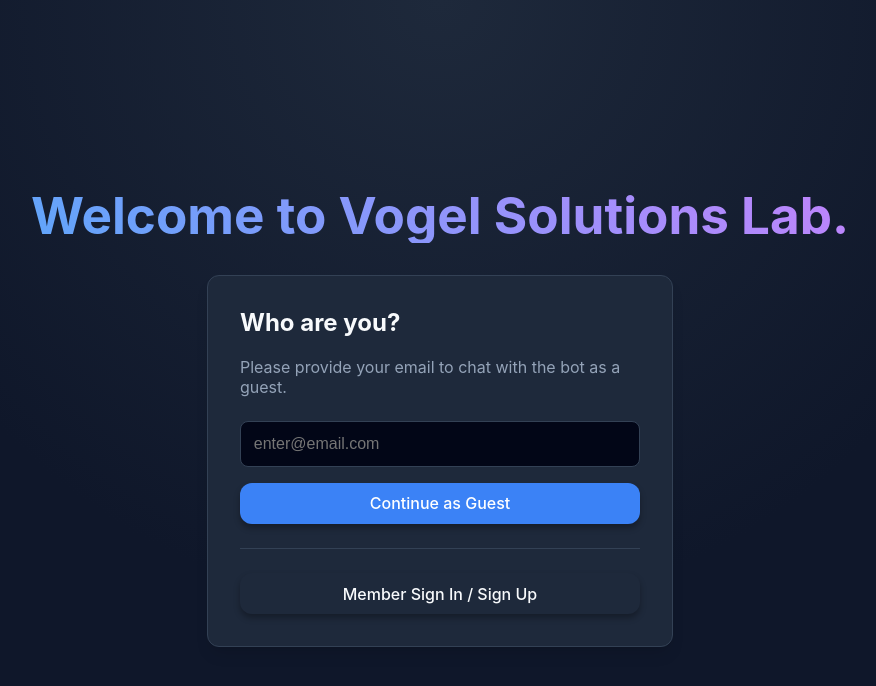
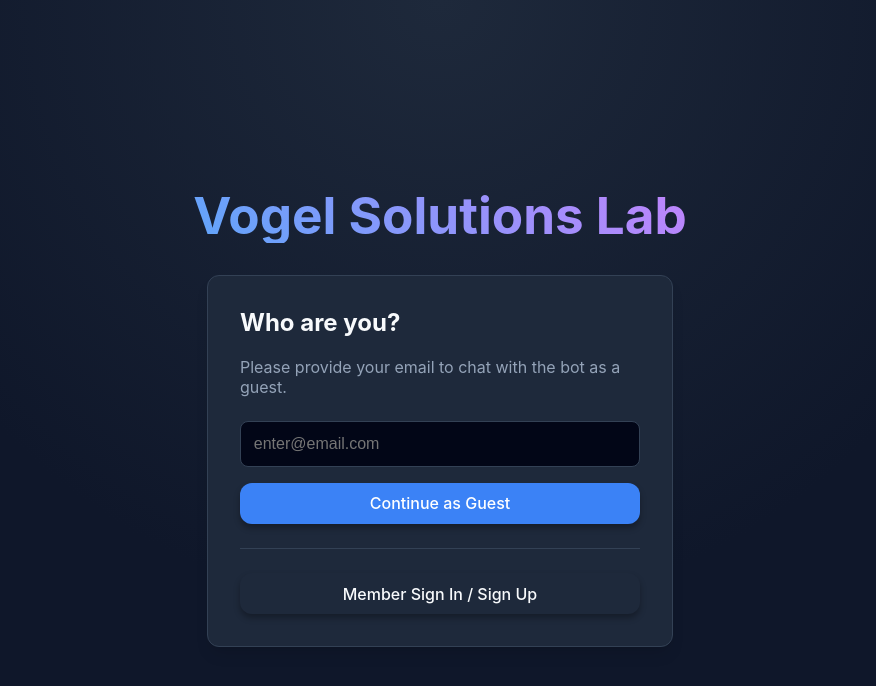
Before and after one commit to jscottvogel/Playground, a React (Vite) app: page / in a window 1280 px wide. Shown: the top 686 px of the page, without its empty margins (200-1076 px from the left). Built offline with nearby package versions, Linux system fonts and the light colour scheme; what aws-amplify would draw is missing.

Commit message:
feat: Initialize application with Amplify authentication, guest access, and view state management.

```diff
--- a/src/App.tsx
+++ b/src/App.tsx
@@ -20,7 +20,7 @@
       display: 'flex', justifyContent: 'space-between', alignItems: 'center',
       paddingBottom: '1rem', marginBottom: '2rem', borderBottom: '1px solid var(--color-border)'
     }}>
-      <div style={{ fontWeight: 'bold', fontSize: '1.2rem' }}>JSV Playground</div>
+      <div style={{ fontWeight: 'bold', fontSize: '1.2rem' }}>Vogel Solutions Lab</div>
       <div style={{ display: 'flex', gap: '1rem' }}>
         <button className="btn" onClick={() => setViewState('gateway')} style={{ fontSize: '0.9em', padding: '0.4em 0.8em' }}>Home</button>
         {viewState === 'auth' ? null : (
--- a/src/features/guest/GuestGateway.tsx
+++ b/src/features/guest/GuestGateway.tsx
@@ -50,7 +50,7 @@
         <div className="gateway-container animate-fade-in" style={{
             display: 'flex', flexDirection: 'column', alignItems: 'center', justifyContent: 'center', height: '80vh'
         }}>
-            <h1 style={{ marginBottom: '2rem' }}>Welcome to Vogel Solutions Lab.</h1>
+            <h1 style={{ marginBottom: '2rem' }}>Vogel Solutions Lab</h1>
 
             <div className="card" style={{ maxWidth: '400px', width: '100%' }}>
                 <h2 style={{ marginTop: 0 }}>Who are you?</h2>
```
